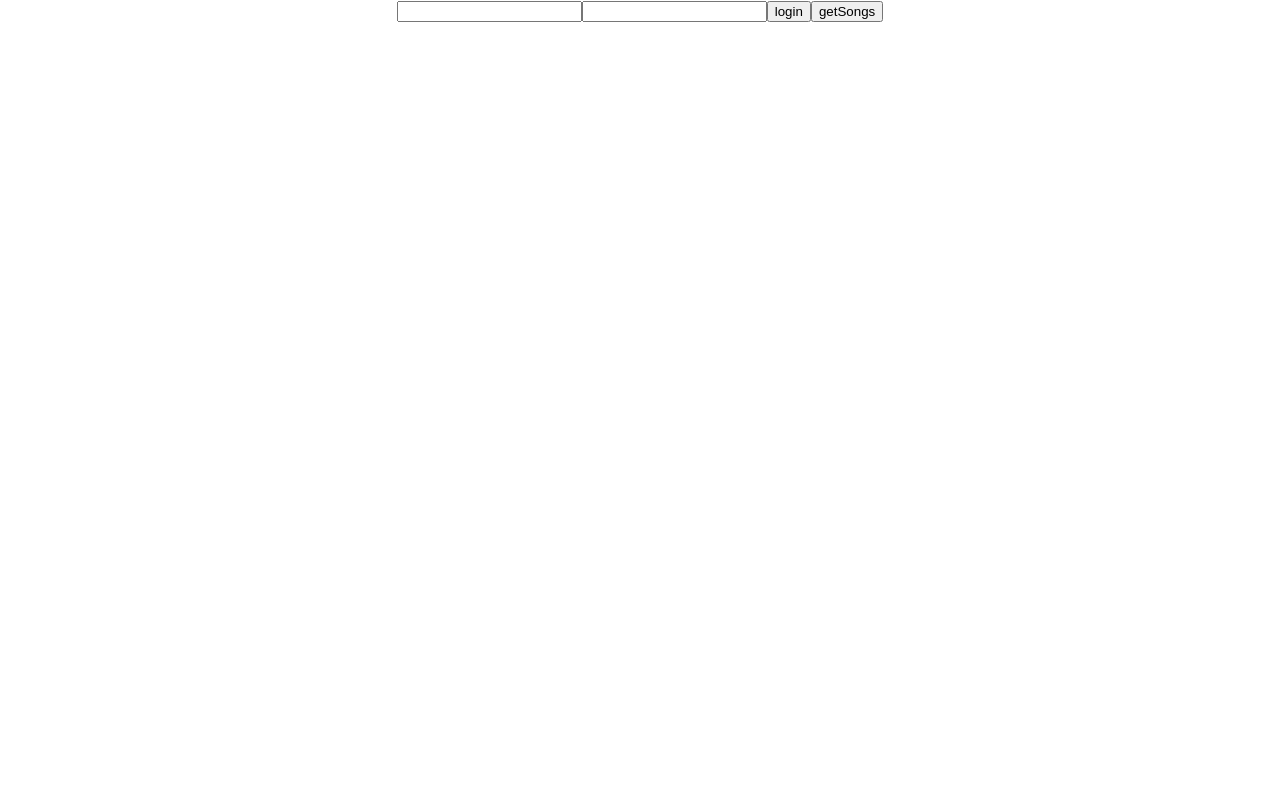
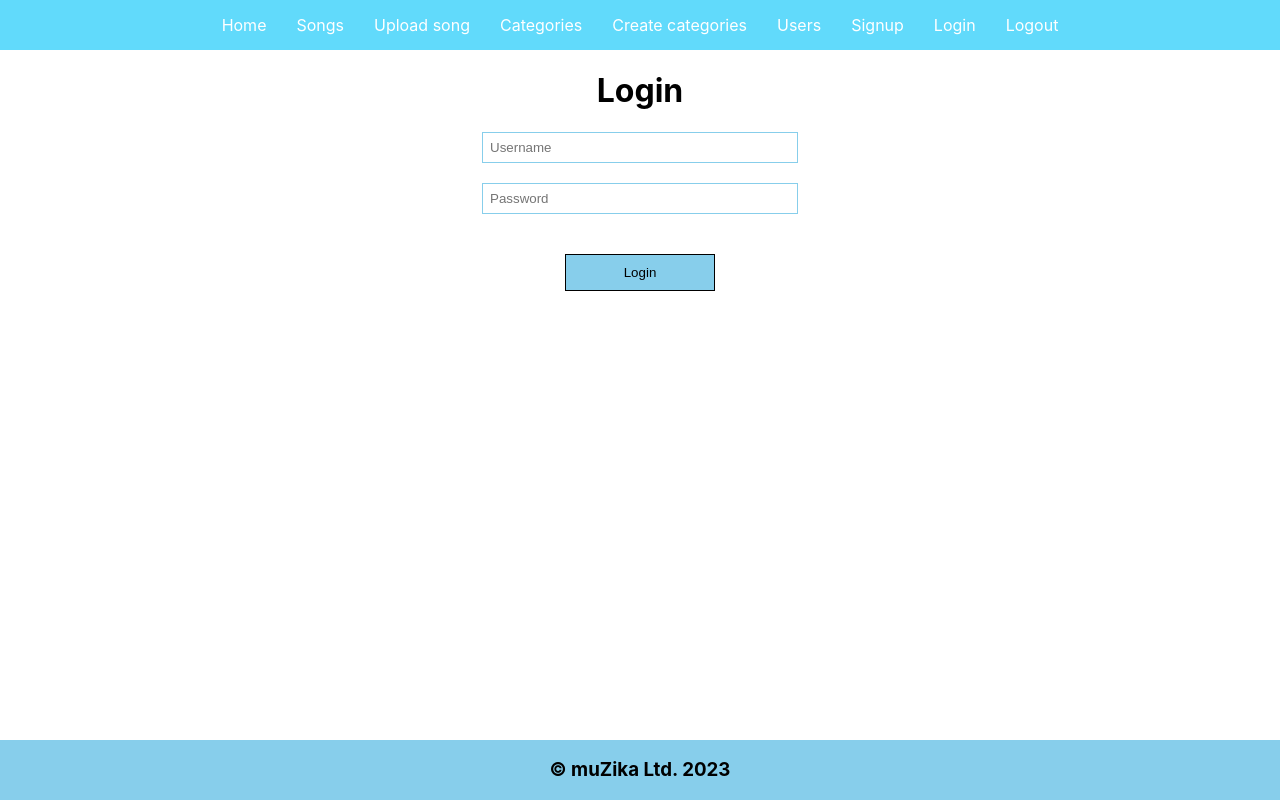
Before and after one commit to wtomee/muZika, a React (Create React App) app in the folder frontend/: page /login in a window 1280 px wide. Built offline with nearby package versions, Linux system fonts and the light colour scheme; no server answers.

Commit message:
Using ReactRouter, adding NavBar, SignUp, Login, Song, Category list with form components. Also added styling for components.

```diff
--- a/frontend/src/App.css
+++ b/frontend/src/App.css
@@ -1,38 +1,77 @@
 .App {
+  text-align: -webkit-center;
+}
+
+.nav-ul {
+  padding: 5px;
+  margin: 0px;
+  background-color: #61dafb;
+}
+
+.nav-ul li{
+  display: inline-block;
+  padding: 10px;
+}
+
+.nav-ul li a {
+  color: #fff;
+  text-decoration: none;
+  padding: 5px;
+}
+
+.footer {
+  position: absolute;
+  bottom: 0;
+  background: skyblue;
+  width: 100%;
   text-align: center;
 }
 
-.App-logo {
-  height: 40vmin;
-  pointer-events: none;
+.defaultButton {
+  margin: 20px;
+  width: 150px;
+  padding: 10px;
+  background-color: skyblue;
+  border: solid 1px;
+  cursor: pointer;
+
 }
 
-@media (prefers-reduced-motion: no-preference) {
-  .App-logo {
-    animation: App-logo-spin infinite 20s linear;
-  }
+.inputField {
+  padding: 7px;
+  margin: 20px;
+  width: 300px;
+  display: block;
+  border: 1px solid skyblue;
 }
 
-.App-header {
-  background-color: #282c34;
-  min-height: 100vh;
-  display: flex;
-  flex-direction: column;
-  align-items: center;
-  justify-content: center;
-  font-size: calc(10px + 2vmin);
-  color: white;
+.validateErrorMsg {
+  display: block;
+  color: red;
+  margin-top: -20px;
+  margin-left: -200px;
 }
 
-.App-link {
-  color: #61dafb;
+.defaultList {
+  margin-top: 50px;
 }
 
-@keyframes App-logo-spin {
-  from {
-    transform: rotate(0deg);
-  }
-  to {
-    transform: rotate(360deg);
-  }
+.defaultList ul {
+  margin: 0;
 }
+
+.defaultList ul li {
+  display: inline-block;
+  width: 150px;
+  border: 1px solid skyblue;
+  padding: 5px;
+}
+
+.filterField {
+  width: 400px;
+  margin: 20px;
+  height: 38px;
+  /* padding-left: 30px; */
+  border: 1px solid skyblue;
+
+}
--- a/frontend/src/App.js
+++ b/frontend/src/App.js
@@ -1,14 +1,24 @@
+import './App.css'
 import React, { useEffect, useState } from 'react'
+import { BrowserRouter, Routes, Route } from 'react-router-dom'
 import axios from 'axios'
-
-import './App.css'
+import Nav from './components/Nav'
+import Footer from './components/Footer'
+import Signup from './components/Signup'
+import Login from './components/Login'
+import SongForm from './components/SongForm'
+import SongList from './components/SongList'
+import EditSong from './components/EditSong'
+import CategoryForm from './components/CategoryForm'
 
 const App = () => {
   const [connected, setConnected] = useState(false)
+  const [init, setInit] = useState(false)
   const [error, setError] = useState()
-  const [username, setUsername] = useState('')
-  const [password, setPassword] = useState('')
+  // const [username, setUsername] = useState('')
+  // const [password, setPassword] = useState('')
 
+  // HEARTBEAT
   useEffect(() => {
     const getData = async () => {
       try {
@@ -22,23 +32,47 @@ const App = () => {
     }
     getData()
   }, [])
+  // INIT TOKEN
+  useEffect(() => {
+    const initialize = () => {
+      const token = window.localStorage.getItem('token')
+      axios.defaults.headers.authorization = `Bearer ${token}`
+      setInit(true)
+    }
+    if (!init) {
+      initialize()
+    }
+  })
 
-  const login = async () => {
-    const { data } = await axios.post('/api/login', {
-      username,
-      password,
-    })
-    axios.defaults.headers.authorization = `Bearer ${data.token}`
-    console.log(data)
-  }
-  const getSongs = async () => {
-    const { data: songs } = await axios.get('/api/songs')
-    console.log(songs)
-  }
+  // const login = async () => {
+  //   const { data } = await axios.post('/api/login', {
+  //     username,
+  //     password,
+  //   })
+  //   axios.defaults.headers.authorization = `Bearer ${data.token}`
+  //   console.log(data)
+  // }
+  // const getSongs = async () => {
+  //   const { data: songs } = await axios.get('/api/songs')
+  //   console.log(songs)
+  // }
 
   return (
     <div className="App">
-      {error && connected}
+      <BrowserRouter>
+        <Nav />
+        <Routes>
+          <Route path="/home" element={<h1>Home component</h1>} />
+          <Route path="/songs" element={<SongList />} />
+          <Route path="/upload-song" element={<SongForm />} />
+          <Route path="/songs/:id" element={<EditSong />} />
+          <Route path="/categories" element={<h1>Categories</h1>} />
+          <Route path="/create-categories" element={<CategoryForm />} />
+          <Route path="/users" element={<h1>Users component</h1>} />
+          <Route path="/login" element={<Login />} />
+          <Route path="/signup" element={<Signup />} />
+        </Routes>
+        {/* {error && connected}
         <input value={username} onChange={(e) => setUsername(e.target.value)} />
         <input
           type="password"
@@ -46,7 +80,9 @@ const App = () => {
           onChange={(e) => setPassword(e.target.value)}
         />
         <button onClick={login}>login</button>
-      <button onClick={getSongs}>getSongs</button>
+        <button onClick={getSongs}>getSongs</button> */}
+      </BrowserRouter>
+      <Footer />
     </div>
   )
 }
--- /dev/null
+++ b/frontend/src/components/CategoryForm.js
@@ -0,0 +1,28 @@
+import React, { useState } from 'react'
+import axios from 'axios'
+
+const CategoryForm = () => {
+  const [name, setName] = useState('')
+  const createCategory = async () => {
+    const { data } = await axios.post('/api/categories', {
+      name,
+    })
+    console.log(data)
+  }
+  return (
+    <div className="defaultForm">
+      <h1>Create category</h1>
+      <input
+        className="inputField"
+        placeholder="Category"
+        value={name}
+        onChange={(e) => setName(e.target.value)}
+      />
+      <button className="defaultButton" type="button" onClick={createCategory}>
+        Create category
+      </button>
+    </div>
+  )
+}
+
+export default CategoryForm
--- /dev/null
+++ b/frontend/src/components/EditSong.js
@@ -0,0 +1,53 @@
+import React, { useEffect, useState } from 'react'
+import { useParams, useNavigate } from 'react-router-dom'
+import axios from 'axios'
+
+const EditSong = () => {
+  const [artist, setArtist] = useState('')
+  const [title, setTitle] = useState('')
+  const params = useParams()
+  const navigate = useNavigate()
+
+  const getSongDetails = async (params) => {
+    const { data: result } = await axios.get(`/api/songs/${params.id}`)
+    // console.log(result)
+    setArtist(result.artist)
+    setTitle(result.title)
+  }
+
+  useEffect(() => {
+    getSongDetails(params)
+  }, [])
+
+  const editSong = async () => {
+    // console.log(artist, title)
+    const { data: result } = await axios.put(`/api/songs/${params.id}`, {
+      artist,
+      title,
+    })
+    navigate('/songs')
+    // console.log(result)
+  }
+  return (
+    <div className="defaultForm">
+      <h1>Edit song</h1>
+      <input
+        className="inputField"
+        placeholder="Artist"
+        value={artist}
+        onChange={(e) => setArtist(e.target.value)}
+      />
+      <input
+        className="inputField"
+        placeholder="Title"
+        value={title}
+        onChange={(e) => setTitle(e.target.value)}
+      />
+      <button className="defaultButton" type="button" onClick={editSong}>
+        Edit song
+      </button>
+    </div>
+  )
+}
+
+export default EditSong
--- /dev/null
+++ b/frontend/src/components/Footer.js
@@ -0,0 +1,11 @@
+import React from 'react'
+
+const Footer = () => {
+  return (
+    <div className="footer">
+      <h3>&copy; muZika Ltd. {new Date().getFullYear()}</h3>
+    </div>
+  )
+}
+
+export default Footer
--- /dev/null
+++ b/frontend/src/components/Login.js
@@ -0,0 +1,41 @@
+import React, { useEffect, useState } from 'react'
+import axios from 'axios'
+
+const Login = () => {
+  const [username, setUsername] = useState('')
+  const [password, setPassword] = useState('')
+  const login = async () => {
+    const { data } = await axios.post('/api/login', {
+      username,
+      password,
+    })
+    axios.defaults.headers.authorization = `Bearer ${data.token}`
+    window.localStorage.setItem('token', data.token)
+    console.log(data)
+  }
+
+  return (
+    <div className="login">
+      <h1>Login</h1>
+      <input
+        className="inputField"
+        type="text"
+        placeholder="Username"
+        value={username}
+        onChange={(e) => setUsername(e.target.value)}
+      />
+      <input
+        className="inputField"
+        type="password"
+        placeholder="Password"
+        value={password}
+        onChange={(e) => setPassword(e.target.value)}
+      />
+      <button className="defaultButton" type="button" onClick={login}>
+        Login
+      </button>
+    </div>
+  )
+}
+
+export default Login
--- /dev/null
+++ b/frontend/src/components/Nav.js
@@ -0,0 +1,40 @@
+import React from 'react'
+import { Link } from 'react-router-dom'
+
+const Nav = () => {
+  return (
+    <div>
+      <ul className="nav-ul">
+        <li>
+          <Link to="/home">Home</Link>
+        </li>
+        <li>
+          <Link to="/songs">Songs</Link>
+        </li>
+        <li>
+          <Link to="/upload-song">Upload song</Link>
+        </li>
+        <li>
+          <Link to="/categories">Categories</Link>
+        </li>
+        <li>
+          <Link to="/create-categories">Create categories</Link>
+        </li>
+        <li>
+          <Link to="/users">Users</Link>
+        </li>
+        <li>
+          <Link to="/signup">Signup</Link>
+        </li>
+        <li>
+          <Link to="/login">Login</Link>
+        </li>
+        <li>
+          <Link to="/logout">Logout</Link>
+        </li>
+      </ul>
+    </div>
+  )
+}
+
+export default Nav
--- /dev/null
+++ b/frontend/src/components/Signup.js
@@ -0,0 +1,41 @@
+import React, { useState } from 'react'
+import axios from 'axios'
+import { useNavigate } from 'react-router-dom'
+
+const Signup = () => {
+  const [username, setUsername] = useState('')
+  const [password, setPassword] = useState('')
+  const navigate = useNavigate()
+  const signup = async () => {
+    const { data } = await axios.post('/api/register', {
+      username,
+      password,
+    })
+    console.log(data)
+    navigate('/')
+  }
+  return (
+    <div className="signup">
+      <h1>Signup</h1>
+      <input
+        className="inputField"
+        type="text"
+        placeholder="Username"
+        value={username}
+        onChange={(e) => setUsername(e.target.value)}
+      />
+      <input
+        className="inputField"
+        type="password"
+        placeholder="Password"
+        value={password}
+        onChange={(e) => setPassword(e.target.value)}
+      />
+      <button className="defaultButton" type="button" onClick={signup}>
+        Sign up
+      </button>
+    </div>
+  )
+}
+
+export default Signup
--- /dev/null
+++ b/frontend/src/components/SongForm.js
@@ -0,0 +1,49 @@
+import React, { useState } from 'react'
+import axios from 'axios'
+
+const SongForm = () => {
+  const [artist, setArtist] = useState('')
+  const [title, setTitle] = useState('')
+  const [error, setError] = useState(false)
+
+  const uploadSong = async () => {
+    if (!artist || !title) {
+      // these are invalid, set error...
+      setError(true)
+      // return false
+    }
+    const { data } = await axios.post('/api/songs', {
+      artist,
+      title,
+    })
+    console.log(data)
+  }
+  return (
+    <div className="defaultForm">
+      <h1>Upload song</h1>
+      <input
+        className="inputField"
+        placeholder="Artist"
+        value={artist}
+        onChange={(e) => setArtist(e.target.value)}
+      />
+      {error && !artist && (
+        <span className="validateErrorMsg">Enter valid artist</span>
+      )}
+      <input
+        className="inputField"
+        placeholder="Title"
+        value={title}
+        onChange={(e) => setTitle(e.target.value)}
+      />
+      {error && !title && (
+        <span className="validateErrorMsg">Enter valid title</span>
+      )}
+      <button className="defaultButton" type="button" onClick={uploadSong}>
+        Upload
+      </button>
+    </div>
+  )
+}
+
+export default SongForm
--- /dev/null
+++ b/frontend/src/components/SongList.js
@@ -0,0 +1,68 @@
+import React, { useState, useEffect } from 'react'
+import { Link } from 'react-router-dom'
+import axios from 'axios'
+
+const SongList = () => {
+  const [songs, setSongs] = useState([])
+  const getSongs = async () => {
+    const { data: result } = await axios.get('/api/songs')
+    setSongs(result)
+    console.log(result)
+  }
+
+  useEffect(() => {
+    getSongs()
+  }, [])
+
+  const deleteSong = async (id) => {
+    const { data: result } = await axios.delete(`/api/songs/${id}`)
+    console.log(result)
+    if (result) {
+      getSongs()
+    }
+  }
+
+  const filtering = async (event) => {
+    const filterString = event.target.value
+    if (filterString) {
+      const { data: result } = await axios.get(`/api/search/${filterString}`)
+      if (result) {
+        setSongs(result)
+      }
+    } else {
+      getSongs()
+    }
+  }
+  return (
+    <div className="defaultList">
+      <h1>Song List</h1>
+      <input
+        type=""
+        className="filterField"
+        placeholder="Filter by artist, title"
+        onChange={filtering}
+      />
+      <ul>
+        <li>Artist</li>
+        <li>Title</li>
+        <li>Action</li>
+      </ul>
+      {songs.length > 0 ? (
+        songs.map((item, index) => (
+          <ul key={item._id}>
+            <li>{item.artist}</li>
+            <li>{item.title}</li>
+            <li>
+              <Link to={`${item._id}`}>Edit</Link>
+              <button onClick={() => deleteSong(item._id)}>Delete</button>
+            </li>
+          </ul>
+        ))
+      ) : (
+        <h1>No result</h1>
+      )}
+    </div>
+  )
+}
+
+export default SongList
```
Lines whose indentation alone changed are shown as unchanged.
